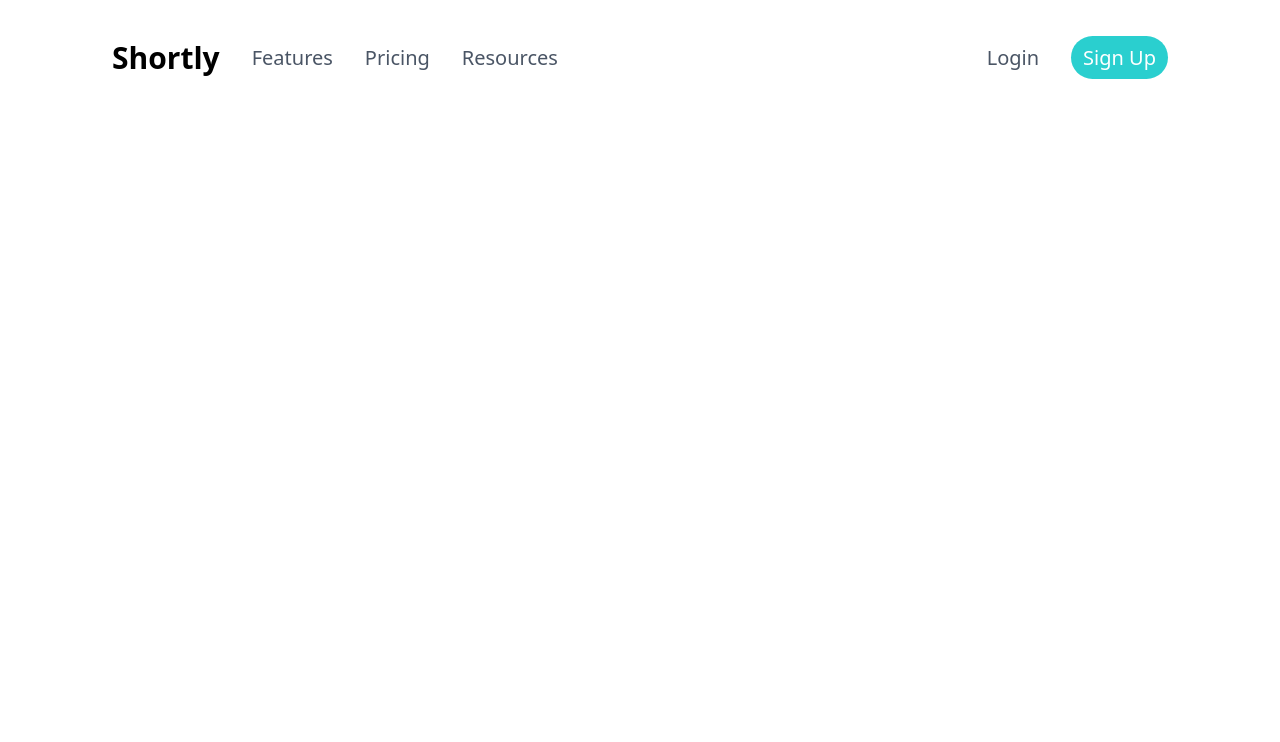
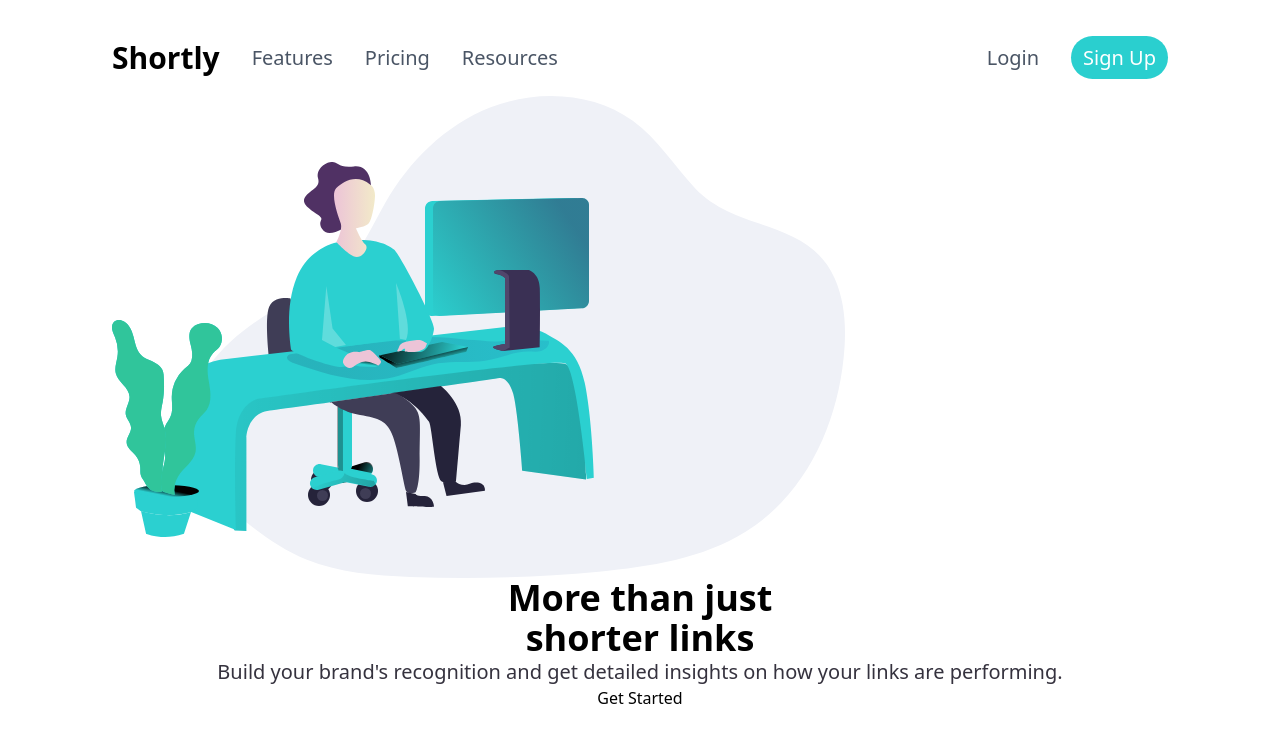
Before and after one commit to victoriaonuoha/devtoria_url_shortener, a React (Vite) app: page / in a window 1280 px wide. Shown: the top 742 px of the page. Built offline with nearby package versions, Linux system fonts and the light colour scheme.

Commit message:
Did anvv

```diff
--- a/src/App.jsx
+++ b/src/App.jsx
@@ -1,10 +1,12 @@
 import "./App.css";
+import HomePage from "./components/Homepage";
 import Nav from "./components/Nav";
 
 function App() {
   return (
    <div className="py-10 px-7 lg:px-28">
       <Nav />
+      <HomePage />
    </div>
   );
 }
--- /dev/null
+++ b/src/components/Homepage.jsx
@@ -0,0 +1,17 @@
+export default function HomePage() {
+  return (
+    <div className="mt-5 px-">
+      <div>
+        <img src="/images/illustration-working.svg" alt="" />
+      </div>
+      <div className="text-center">
+        <h1 className="text-4xl font-bold">More than just <br /> shorter links</h1>
+        <p className="text-[#35323e] text-xl">
+          Build your brand's recognition and get detailed insights on how your
+          links are performing.
+        </p>
+        <button>Get Started</button>
+      </div>
+    </div>
+  );
+}
--- a/src/components/Nav.jsx
+++ b/src/components/Nav.jsx
@@ -52,7 +52,7 @@ export default function Nav() {
         </div>
       </div>
       {navMenu && (
-        <ul className="bg-[#3b3054] text-white px-8 py-8 space-y-5 text-center rounded-2xl mt-3 font-semibold">
+        <ul className=" z-10 bg-[#3b3054] text-white px-8 py-8 space-y-5 text-center rounded-2xl mt-3 font-semibold">
           <li>
             <a href="#" className="font-semibold text-xl">
               Features
```
